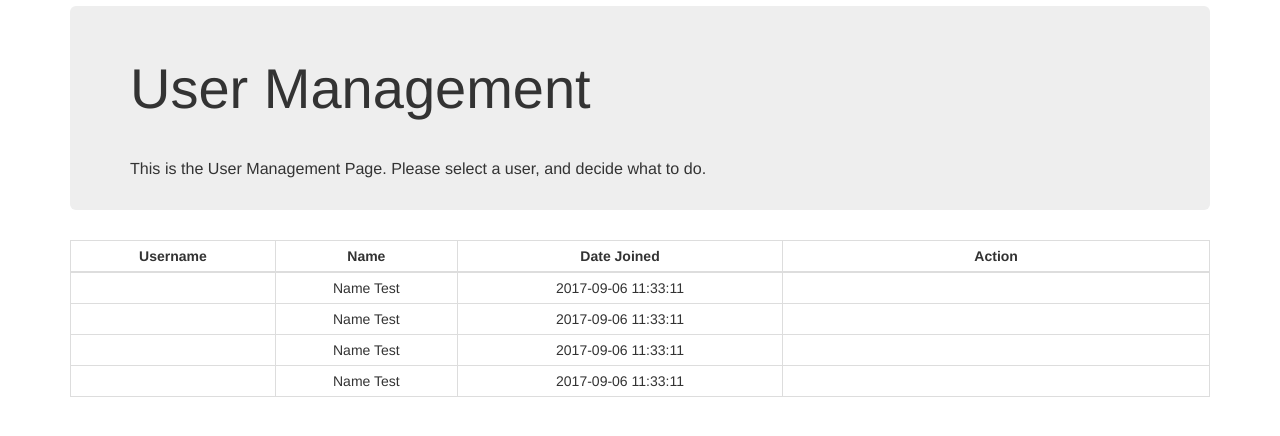
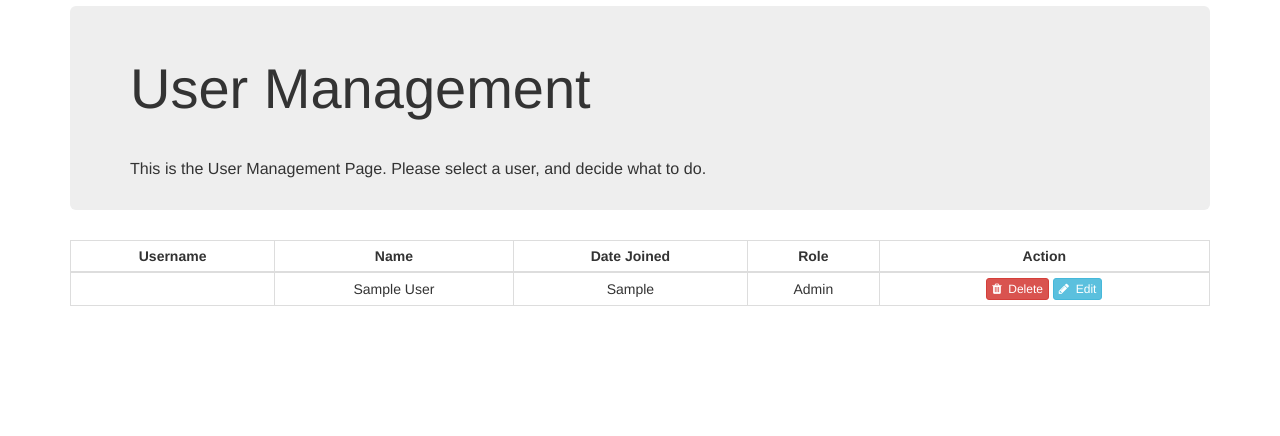
Before and after one commit to MaineCannabisKid/Makoto, a PHP site: page /admin/usermanage.php in a window 1280 px wide. Shown: the part 52-488 px from the top of the page. Run offline with PHP 8.4, Linux system fonts and the light colour scheme; tables that the repository leaves empty or names only in its code hold one stand-in row (values such as "Sample post"); some libraries are stand-ins or nearby versions.

Commit message:
Admin User Management Functionality
Added Initial Functionality for the User Management Screen in the Admin Backpage

```diff
--- a/admin/usermanage.php
+++ b/admin/usermanage.php
@@ -44,55 +44,40 @@
 						<th>Username</th>
 						<th>Name</th>
 						<th>Date Joined</th>
+						<th>Role</th>
 						<th>Action</th>
 					</tr>
 				</thead>
 
 				<tbody>
 
-					<tr>
-						<td><a href="#">@username</a></td>
-						<td>Name Test</td>
-						<td>2017-09-06 11:33:11</td>
-						<td>
-							<a href="#"><i class="fa fa-trash" aria-hidden="true"></i>&nbsp;&nbsp;Delete&nbsp;&nbsp;</a>
-							<a href="#"><i class="fa fa-ban" aria-hidden="true"></i>&nbsp;&nbsp;Ban&nbsp;&nbsp;</a>
-							<a href="#"><i class="fa fa-pencil" aria-hidden="true"></i>&nbsp;&nbsp;Edit</a>
-						</td>
-					</tr>
 
-					<tr>
-						<td><a href="#">@username</a></td>
-						<td>Name Test</td>
-						<td>2017-09-06 11:33:11</td>
-						<td>
-							<a href="#"><i class="fa fa-trash" aria-hidden="true"></i>&nbsp;&nbsp;Delete&nbsp;&nbsp;</a>
-							<a href="#"><i class="fa fa-ban" aria-hidden="true"></i>&nbsp;&nbsp;Ban&nbsp;&nbsp;</a>
-							<a href="#"><i class="fa fa-pencil" aria-hidden="true"></i>&nbsp;&nbsp;Edit</a>
-						</td>
-					</tr>
+					<?php
 
-					<tr>
-						<td><a href="#">@username</a></td>
-						<td>Name Test</td>
-						<td>2017-09-06 11:33:11</td>
-						<td>
-							<a href="#"><i class="fa fa-trash" aria-hidden="true"></i>&nbsp;&nbsp;Delete&nbsp;&nbsp;</a>
-							<a href="#"><i class="fa fa-ban" aria-hidden="true"></i>&nbsp;&nbsp;Ban&nbsp;&nbsp;</a>
-							<a href="#"><i class="fa fa-pencil" aria-hidden="true"></i>&nbsp;&nbsp;Edit</a>
-						</td>
-					</tr>
+					// Get a New Database Instance
+					$_db = DB::getInstance();
+					// Grab all users
+					$users = $_db->getAll('users');
 
-					<tr>
-						<td><a href="#">@username</a></td>
-						<td>Name Test</td>
-						<td>2017-09-06 11:33:11</td>
-						<td>
-							<a href="#"><i class="fa fa-trash" aria-hidden="true"></i>&nbsp;&nbsp;Delete&nbsp;&nbsp;</a>
-							<a href="#"><i class="fa fa-ban" aria-hidden="true"></i>&nbsp;&nbsp;Ban&nbsp;&nbsp;</a>
-							<a href="#"><i class="fa fa-pencil" aria-hidden="true"></i>&nbsp;&nbsp;Edit</a>
-						</td>
-					</tr>
+
+					// Echo Out all the Users
+					foreach($users as $user) {
+						echo "
+							<tr>
+								<td><a href='" . Config::get('links/app_root') . "profile.php?user={$user->id}'>@{$user->username}</a></td>
+								<td>{$user->name}</td>
+								<td>{$user->joined}</td>
+								<td>Admin</td>
+								<td>
+									<a href='deluser.php?user={$user->id}' class='btn btn-danger btn-xs' type='submit'><i class='fa fa-trash' aria-hidden='true'></i>&nbsp;&nbsp;Delete</a>
+									<a href='edituser.php?user={$user->id}' class='btn btn-info btn-xs' type='submit'><i class='fa fa-pencil' aria-hidden='true'></i>&nbsp;&nbsp;Edit</a>
+								</td>
+							</tr>
+						";
+					}
+
+
+					?>
 
 
 				</tbody>
--- a/assets/css/admin/usermanage.css
+++ b/assets/css/admin/usermanage.css
@@ -4,6 +4,10 @@
 /* Page Specific CSS */
 .table th, .table td, .table tr {
 	text-align: center;
+}
+
+.table > tbody > tr > td {
+     vertical-align: middle;
 }
 
 td a, table a:not(.btn), .table a:not(.btn) {
@@ -14,3 +18,7 @@
 	color: #00bc8c;
 	text-decoration: none;
 }
+
+td form button {
+	margin: 1.25% auto;
+}
--- a/core/classes/DB.php
+++ b/core/classes/DB.php
@@ -146,6 +146,16 @@
 		return false;
 	}
 
+	// Get All From Table
+	public function getAll($table) {
+		$sql = "SELECT * FROM {$table}";
+		// IF query, doesn't return any errors
+		if(!$this->query($sql)->error()) {
+			// If entered correctly Return True
+			return $this->_results;
+		}
+	}
+
 	// Get
 	public function get($table, $where) {
 		return $this->action('SELECT *', $table, $where);
--- a/core/classes/User.php
+++ b/core/classes/User.php
@@ -153,7 +153,7 @@
 		return $this->_data;
 	}
 
-	//
+	// Is the User Logged In
 	public function isLoggedIn() {
 		return $this->_isLoggedIn;
 	}
```
